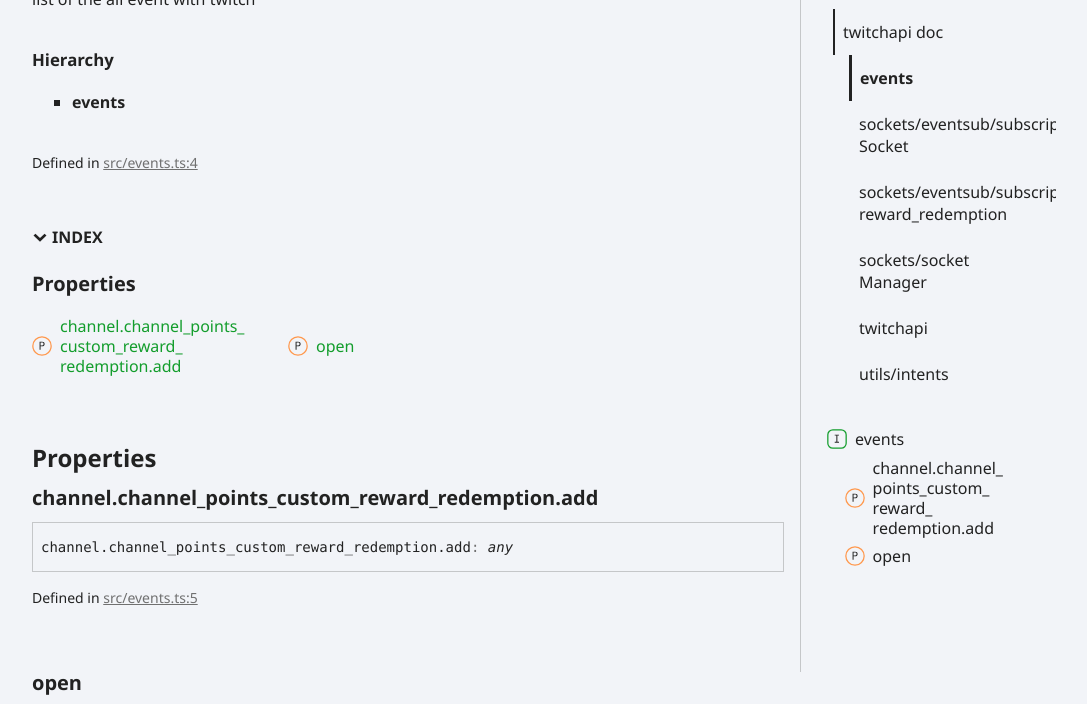
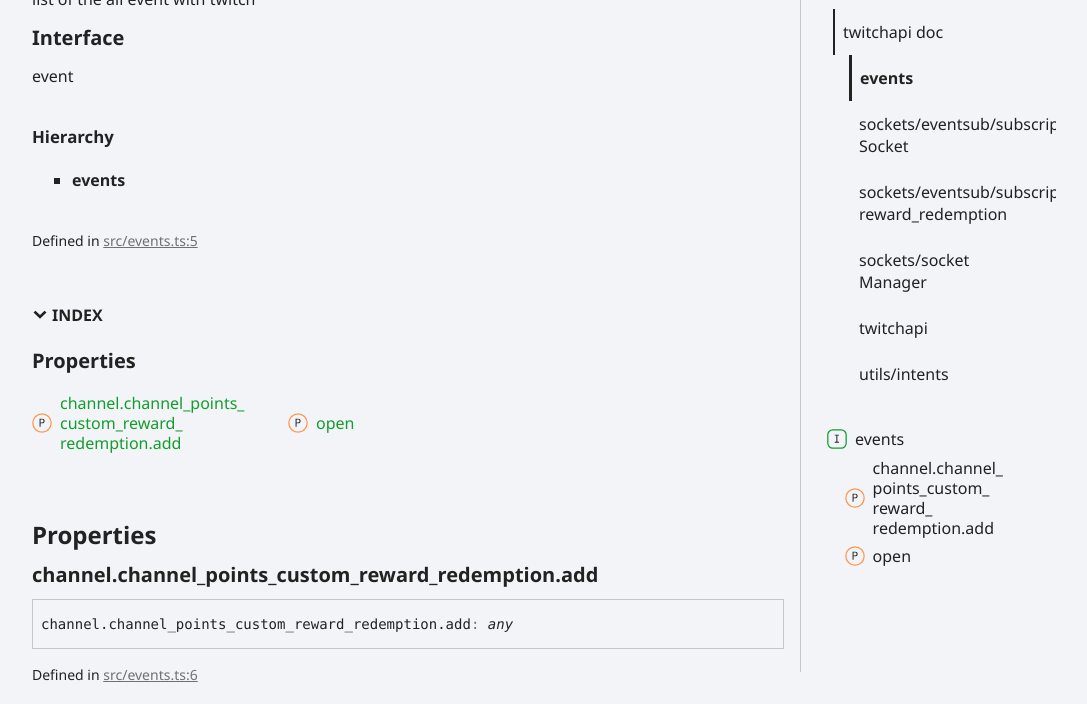
Before and after one commit to twitchapi-js/twitchapi.js-documentation, a plain HTML site: page interfaces/events.events.html in a window 1280 px wide. Shown: the part 160-864 px from the top of the page, without its empty margins (96-1183 px from the left). Drawn offline with Linux system fonts and the light colour scheme.

Commit message:
update doc

```diff
--- a/interfaces/events.events.html
+++ b/interfaces/events.events.html
@@ -18,13 +18,15 @@
 <h1>Interface events</h1></div>
 <section class="tsd-panel tsd-comment">
 <div class="tsd-comment tsd-typography"><p>list of the all event with twitch</p>
+
+<h3>Interface</h3><p>event</p>
 </div></section>
 <section class="tsd-panel tsd-hierarchy">
 <h4>Hierarchy</h4>
 <ul class="tsd-hierarchy">
 <li><span class="target">events</span></li></ul></section><aside class="tsd-sources">
 <ul>
-<li>Defined in <a href="https://github.com/royaljacques/twitch-api.js/blob/40550c5/src/events.ts#L4">src/events.ts:4</a></li></ul></aside>
+<li>Defined in <a href="https://github.com/royaljacques/twitch-api.js/blob/40550c5/src/events.ts#L5">src/events.ts:5</a></li></ul></aside>
 <section class="tsd-panel-group tsd-index-group">
 <section class="tsd-panel tsd-index-panel">
 <details class="tsd-index-content tsd-index-accordion" open><summary class="tsd-accordion-summary tsd-index-summary">
@@ -41,12 +43,12 @@
 <h3 class="tsd-anchor-link"><span>channel.channel_<wbr/>points_<wbr/>custom_<wbr/>reward_<wbr/>redemption.add</span><a href="#channel_channel_points_custom_reward_redemption_add" aria-label="Permalink" class="tsd-anchor-icon"><svg class="icon icon-tabler icon-tabler-link" viewBox="0 0 24 24" stroke-width="2" stroke="currentColor" fill="none" stroke-linecap="round" stroke-linejoin="round"><path stroke="none" d="M0 0h24v24H0z" fill="none" id="icon-anchor-a"></path><path d="M10 14a3.5 3.5 0 0 0 5 0l4 -4a3.5 3.5 0 0 0 -5 -5l-.5 .5" id="icon-anchor-b"></path><path d="M14 10a3.5 3.5 0 0 0 -5 0l-4 4a3.5 3.5 0 0 0 5 5l.5 -.5" id="icon-anchor-c"></path></svg></a></h3>
 <div class="tsd-signature">channel.channel_<wbr/>points_<wbr/>custom_<wbr/>reward_<wbr/>redemption.add<span class="tsd-signature-symbol">:</span> <span class="tsd-signature-type">any</span></div><aside class="tsd-sources">
 <ul>
-<li>Defined in <a href="https://github.com/royaljacques/twitch-api.js/blob/40550c5/src/events.ts#L5">src/events.ts:5</a></li></ul></aside></section>
+<li>Defined in <a href="https://github.com/royaljacques/twitch-api.js/blob/40550c5/src/events.ts#L6">src/events.ts:6</a></li></ul></aside></section>
 <section class="tsd-panel tsd-member tsd-kind-property tsd-parent-kind-interface"><a id="open" class="tsd-anchor"></a>
 <h3 class="tsd-anchor-link"><span>open</span><a href="#open" aria-label="Permalink" class="tsd-anchor-icon"><svg class="icon icon-tabler icon-tabler-link" viewBox="0 0 24 24" stroke-width="2" stroke="currentColor" fill="none" stroke-linecap="round" stroke-linejoin="round"><use href="#icon-anchor-a"></use><use href="#icon-anchor-b"></use><use href="#icon-anchor-c"></use></svg></a></h3>
 <div class="tsd-signature">open<span class="tsd-signature-symbol">:</span> <span class="tsd-signature-type">any</span></div><aside class="tsd-sources">
 <ul>
-<li>Defined in <a href="https://github.com/royaljacques/twitch-api.js/blob/40550c5/src/events.ts#L6">src/events.ts:6</a></li></ul></aside></section></section></div>
+<li>Defined in <a href="https://github.com/royaljacques/twitch-api.js/blob/40550c5/src/events.ts#L7">src/events.ts:7</a></li></ul></aside></section></section></div>
 <div class="col-4 col-menu menu-sticky-wrap menu-highlight">
 <div class="tsd-navigation settings">
 <details class="tsd-index-accordion"><summary class="tsd-accordion-summary">
```
Also changed, not shown: modules/events.html (+1 -1 lines).
